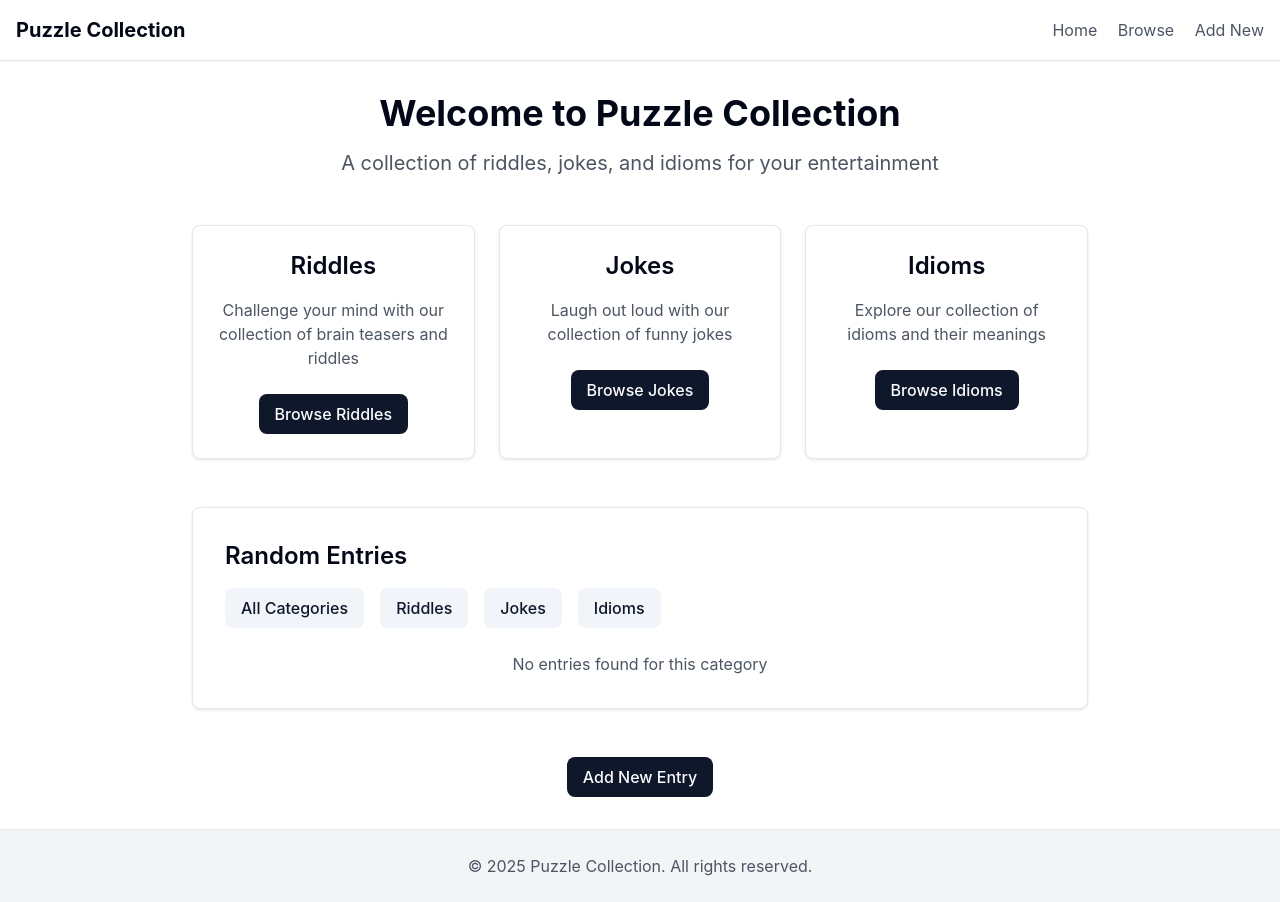
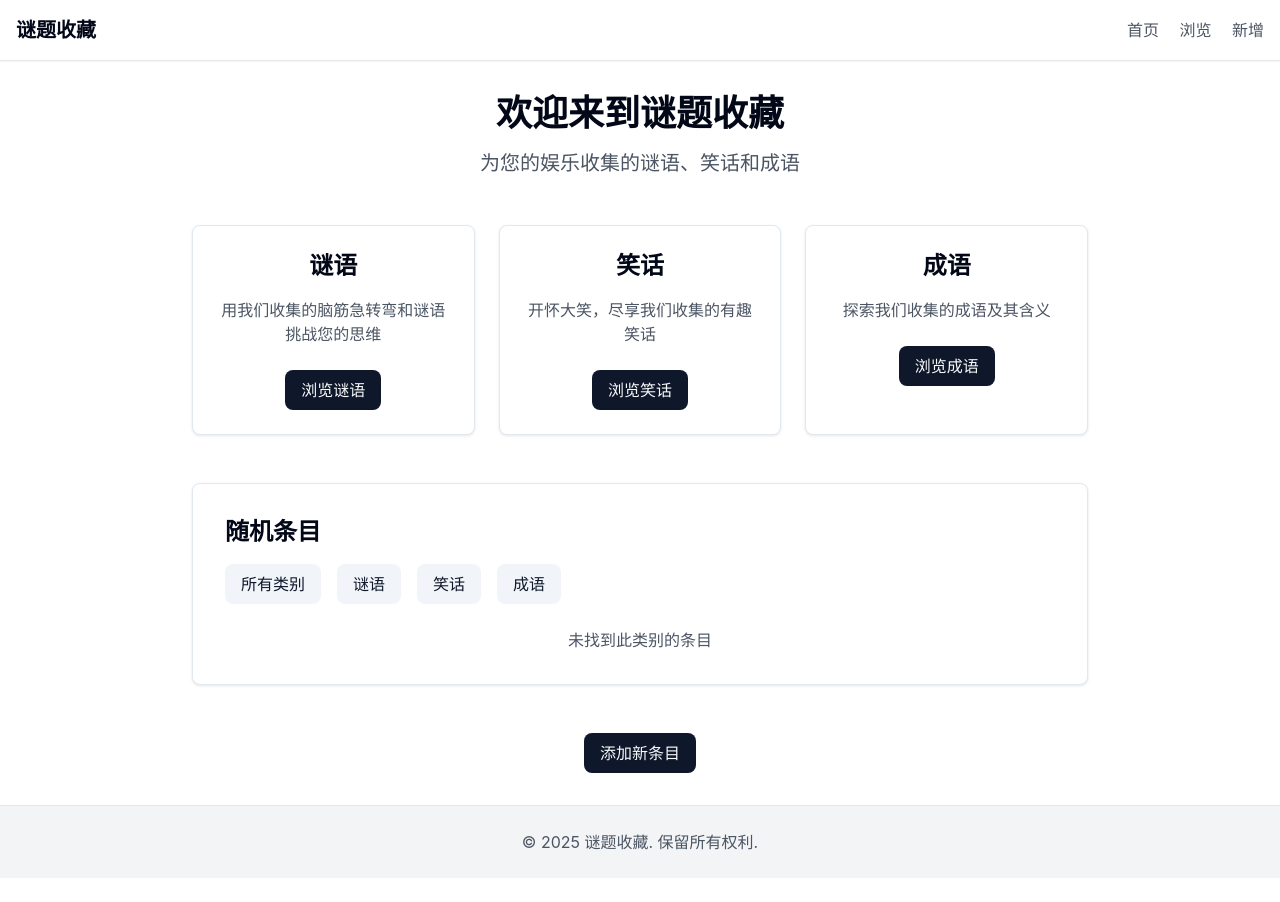
Before and after one commit to wujiyu115/puzzle, a Flask app: page / in a window 1280 px wide. After the commit the page ends 850 px from the top, so only its background shows below. Run offline with Flask 3, Linux system fonts and the light colour scheme; data that the repository does not hold is empty; some libraries are stand-ins or nearby versions; some web fonts are replaced.

Commit message:
修正中文

```diff
--- a/app/__init__.py
+++ b/app/__init__.py
@@ -14,7 +14,20 @@ def create_app():
 
     # 配置
     app.config['SECRET_KEY'] = os.environ.get('SECRET_KEY', 'dev-key-for-testing')
-    app.config['SQLALCHEMY_DATABASE_URI'] = os.environ.get('SQLALCHEMY_DATABASE_URI', 'sqlite:///data/puzzle_data.db')
+
+    # 确保数据库URI使用正确的路径格式
+    db_uri = os.environ.get('SQLALCHEMY_DATABASE_URI')
+    if not db_uri:
+        # 获取应用根目录
+        app_root = os.path.abspath(os.path.join(os.path.dirname(__file__), '..'))
+        # 使用绝对路径构建数据库URI
+        data_dir = os.path.join(app_root, 'data')
+        db_path = os.path.join(data_dir, 'puzzle_data.db')
+        # 规范化路径并转换为URI格式
+        db_path = os.path.normpath(db_path)
+        db_uri = f'sqlite:///{db_path}'
+
+    app.config['SQLALCHEMY_DATABASE_URI'] = db_uri
     app.config['SQLALCHEMY_TRACK_MODIFICATIONS'] = False
 
     # 初始化扩展
@@ -26,24 +39,46 @@ def create_app():
         logger = get_logger('app')
 
         try:
-            # # 确保数据目录存在
+            # 确保数据目录存在
             db_uri = app.config['SQLALCHEMY_DATABASE_URI']
             if db_uri.startswith('sqlite:///'):
                 db_path = db_uri.replace('sqlite:///', '')
+
+                # 处理相对路径，确保路径解析正确
                 if not os.path.isabs(db_path):
-                    db_path = os.path.join(os.getcwd(), db_path)
+                    # 获取应用根目录（app.py所在目录）
+                    app_root = os.path.abspath(os.path.join(os.path.dirname(__file__), '..'))
+                    db_path = os.path.join(app_root, db_path)
+
+                    # 规范化路径分隔符，确保跨平台兼容性
+                    db_path = os.path.normpath(db_path)
+                    logger.info(f"Resolved database path: {db_path}")
 
                 # 创建目录（如果不存在）
                 db_dir = os.path.dirname(db_path)
                 if db_dir and not os.path.exists(db_dir):
-                    os.makedirs(db_dir)
-                    logger.info(f"Created directory: {db_dir}")
+                    try:
+                        os.makedirs(db_dir, exist_ok=True)
+                        logger.info(f"Created directory: {db_dir}")
+                    except PermissionError as pe:
+                        logger.error(f"Permission error creating directory {db_dir}: {str(pe)}")
+                        raise
+                    except Exception as ex:
+                        logger.error(f"Error creating directory {db_dir}: {str(ex)}")
+                        raise
+
+                # 验证数据库目录是否可写
+                if not os.access(db_dir, os.W_OK):
+                    logger.error(f"Database directory is not writable: {db_dir}")
+                    raise PermissionError(f"Database directory is not writable: {db_dir}")
 
             # 创建所有表
             db.create_all()
             logger.info("Database tables created successfully")
         except Exception as e:
-            log_exception(logger, f"Error creating database tables")
+            logger.error(f"Error creating database tables: {db_uri}")
+            logger.error(f"Exception details: {str(e)}")
+            log_exception(logger, "Error creating database tables")
 
     # 注册上下文处理器
     from datetime import datetime
--- a/templates/base.html
+++ b/templates/base.html
@@ -1,9 +1,9 @@
 <!DOCTYPE html>
-<html lang="en">
+<html lang="zh">
 <head>
     <meta charset="UTF-8">
     <meta name="viewport" content="width=device-width, initial-scale=1.0">
-    <title>{% block title %}Puzzle Collection{% endblock %}</title>
+    <title>{% block title %}谜题收藏{% endblock %}</title>
 
     <!-- Tailwind CSS for shadcn UI style -->
     <script src="https://cdn.tailwindcss.com"></script>
@@ -151,11 +151,11 @@
 <body class="min-h-screen">
     <header class="bg-white shadow-sm border-b border-gray-200 dark:bg-gray-900 dark:border-gray-800">
         <div class="container mx-auto px-4 py-4 flex justify-between items-center">
-            <a href="/" class="text-xl font-bold">Puzzle Collection</a>
+            <a href="/" class="text-xl font-bold">谜题收藏</a>
             <nav class="space-x-4">
-                <a href="/" class="text-gray-600 hover:text-gray-900 dark:text-gray-300 dark:hover:text-white">Home</a>
-                <a href="/browse" class="text-gray-600 hover:text-gray-900 dark:text-gray-300 dark:hover:text-white">Browse</a>
-                <a href="/add" class="text-gray-600 hover:text-gray-900 dark:text-gray-300 dark:hover:text-white">Add New</a>
+                <a href="/" class="text-gray-600 hover:text-gray-900 dark:text-gray-300 dark:hover:text-white">首页</a>
+                <a href="/browse" class="text-gray-600 hover:text-gray-900 dark:text-gray-300 dark:hover:text-white">浏览</a>
+                <a href="/add" class="text-gray-600 hover:text-gray-900 dark:text-gray-300 dark:hover:text-white">新增</a>
             </nav>
         </div>
     </header>
@@ -176,7 +176,7 @@
 
     <footer class="bg-gray-100 border-t border-gray-200 dark:bg-gray-900 dark:border-gray-800 py-6">
         <div class="container mx-auto px-4 text-center text-gray-600 dark:text-gray-400">
-            <p>&copy; {{ now.year }} Puzzle Collection. All rights reserved.</p>
+            <p>&copy; {{ now.year }} 谜题收藏. 保留所有权利.</p>
         </div>
     </footer>
 
--- a/templates/index.html
+++ b/templates/index.html
@@ -1,6 +1,6 @@
 {% extends "base.html" %}
 
-{% block title %}Puzzle Collection - Home{% endblock %}
+{% block title %}谜题收藏 - 首页{% endblock %}
 
 {% block head %}
 <style>
@@ -13,55 +13,55 @@
 {% block content %}
 <div class="max-w-4xl mx-auto">
     <div class="text-center mb-12">
-        <h1 class="text-4xl font-bold mb-4">Welcome to Puzzle Collection</h1>
+        <h1 class="text-4xl font-bold mb-4">欢迎来到谜题收藏</h1>
         <p class="text-xl text-gray-600 dark:text-gray-400">
-            A collection of riddles, jokes, and idioms for your entertainment
+            为您的娱乐收集的谜语、笑话和成语
         </p>
     </div>
 
     <div class="grid grid-cols-1 md:grid-cols-3 gap-6 mb-12">
         <div class="card p-6 text-center">
-            <h2 class="text-2xl font-semibold mb-4">Riddles</h2>
+            <h2 class="text-2xl font-semibold mb-4">谜语</h2>
             <p class="text-gray-600 dark:text-gray-400 mb-6">
-                Challenge your mind with our collection of brain teasers and riddles
+                用我们收集的脑筋急转弯和谜语挑战您的思维
             </p>
-            <a href="/browse?category=riddle" class="btn btn-primary">Browse Riddles</a>
+            <a href="/browse?category=riddle" class="btn btn-primary">浏览谜语</a>
         </div>
 
         <div class="card p-6 text-center">
-            <h2 class="text-2xl font-semibold mb-4">Jokes</h2>
+            <h2 class="text-2xl font-semibold mb-4">笑话</h2>
             <p class="text-gray-600 dark:text-gray-400 mb-6">
-                Laugh out loud with our collection of funny jokes
+                开怀大笑，尽享我们收集的有趣笑话
             </p>
-            <a href="/browse?category=joke" class="btn btn-primary">Browse Jokes</a>
+            <a href="/browse?category=joke" class="btn btn-primary">浏览笑话</a>
         </div>
 
         <div class="card p-6 text-center">
-            <h2 class="text-2xl font-semibold mb-4">Idioms</h2>
+            <h2 class="text-2xl font-semibold mb-4">成语</h2>
             <p class="text-gray-600 dark:text-gray-400 mb-6">
-                Explore our collection of idioms and their meanings
+                探索我们收集的成语及其含义
             </p>
-            <a href="/browse?category=idiom" class="btn btn-primary">Browse Idioms</a>
+            <a href="/browse?category=idiom" class="btn btn-primary">浏览成语</a>
         </div>
     </div>
 
     <div class="card p-8 mb-12">
-        <h2 class="text-2xl font-semibold mb-4">Random Entries</h2>
+        <h2 class="text-2xl font-semibold mb-4">随机条目</h2>
         <div class="flex space-x-4 mb-6">
-            <button class="btn btn-secondary" onclick="loadRandom('all')">All Categories</button>
-            <button class="btn btn-secondary" onclick="loadRandom('riddle')">Riddles</button>
-            <button class="btn btn-secondary" onclick="loadRandom('joke')">Jokes</button>
-            <button class="btn btn-secondary" onclick="loadRandom('idiom')">Idioms</button>
+            <button class="btn btn-secondary" onclick="loadRandom('all')">所有类别</button>
+            <button class="btn btn-secondary" onclick="loadRandom('riddle')">谜语</button>
+            <button class="btn btn-secondary" onclick="loadRandom('joke')">笑话</button>
+            <button class="btn btn-secondary" onclick="loadRandom('idiom')">成语</button>
         </div>
         <div id="random-entries" class="space-y-4">
             <p class="text-gray-600 dark:text-gray-400 text-center">
-                Click one of the buttons above to load random entries
+                点击上方按钮加载随机条目
             </p>
         </div>
     </div>
 
     <div class="text-center">
-        <a href="/add" class="btn btn-primary">Add New Entry</a>
+        <a href="/add" class="btn btn-primary">添加新条目</a>
     </div>
 </div>
 {% endblock %}
@@ -81,7 +81,7 @@
                 if (data.length === 0) {
                     container.innerHTML = `
                         <p class="text-gray-600 dark:text-gray-400 text-center">
-                            No entries found for this category
+                            未找到此类别的条目
                         </p>
                     `;
                     return;
@@ -105,7 +105,7 @@
                                 <div class="answer-container mb-2">
                                     <button class="text-sm text-blue-600 hover:text-blue-800 mb-1 toggle-answer"
                                             onclick="toggleAnswer(this)">
-                                        Show Answer
+                                        显示答案
                                     </button>
                                     <p class="answer hidden bg-gray-50 p-2 rounded">${entry.answer}</p>
                                 </div>
```
Also changed, not shown: templates/add.html (+12 -12 lines), templates/browse.html (+15 -15 lines).
